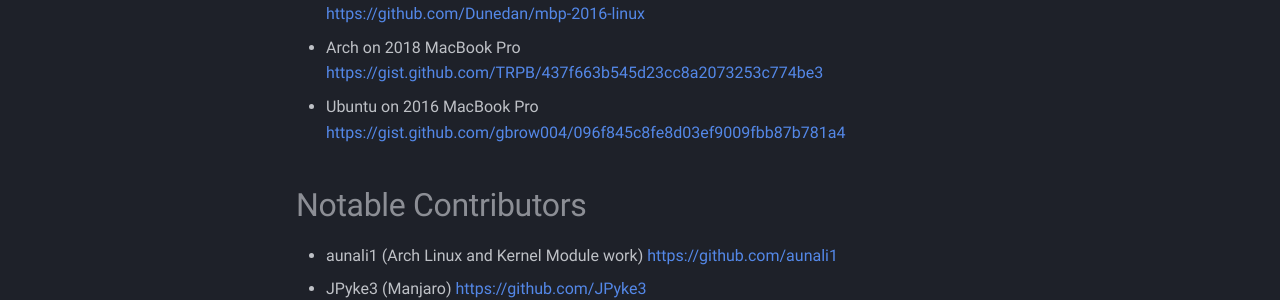
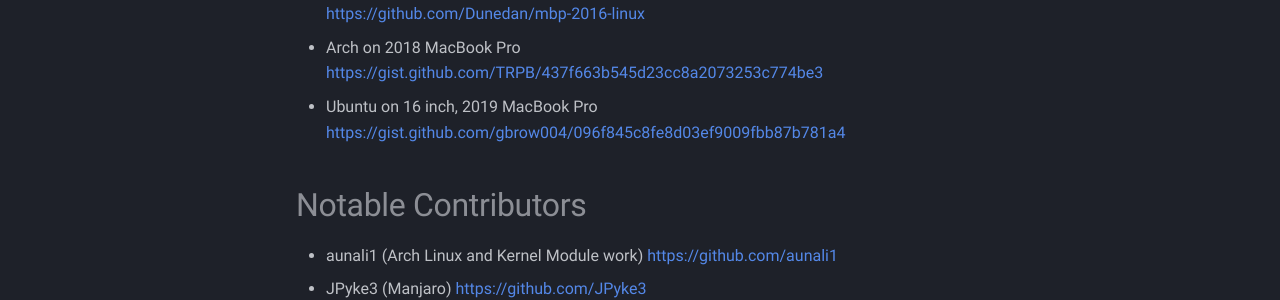
Before and after one commit to t2linux/wiki, an MkDocs documentation site: the page built from docs/index.md, in a window 1280 px wide and 900 px high, scrolled down 2132 px. Shown: the part 215-515 px from the top of the window. Built offline with MkDocs 1.6.1 and Material for MkDocs 9.7.7, drawn with Linux system fonts in a browser that asks for light colours; comment, search, counter and statistics services are not loaded.

Commit message:
Fix typo

```diff
--- a/docs/index.md
+++ b/docs/index.md
@@ -57,7 +57,7 @@ Note that if you are using one of the distributions listed above you should foll
 
 - State of Linux on the MacBook Pro (technical documentation) [https://github.com/Dunedan/mbp-2016-linux](https://github.com/Dunedan/mbp-2016-linux)
 - Arch on 2018 MacBook Pro [https://gist.github.com/TRPB/437f663b545d23cc8a2073253c774be3](https://gist.github.com/TRPB/437f663b545d23cc8a2073253c774be3)
-- Ubuntu on 2016 MacBook Pro [https://gist.github.com/gbrow004/096f845c8fe8d03ef9009fbb87b781a4](https://gist.github.com/gbrow004/096f845c8fe8d03ef9009fbb87b781a4)
+- Ubuntu on 16 inch, 2019 MacBook Pro [https://gist.github.com/gbrow004/096f845c8fe8d03ef9009fbb87b781a4](https://gist.github.com/gbrow004/096f845c8fe8d03ef9009fbb87b781a4)
 
 # Notable Contributors
 
```
